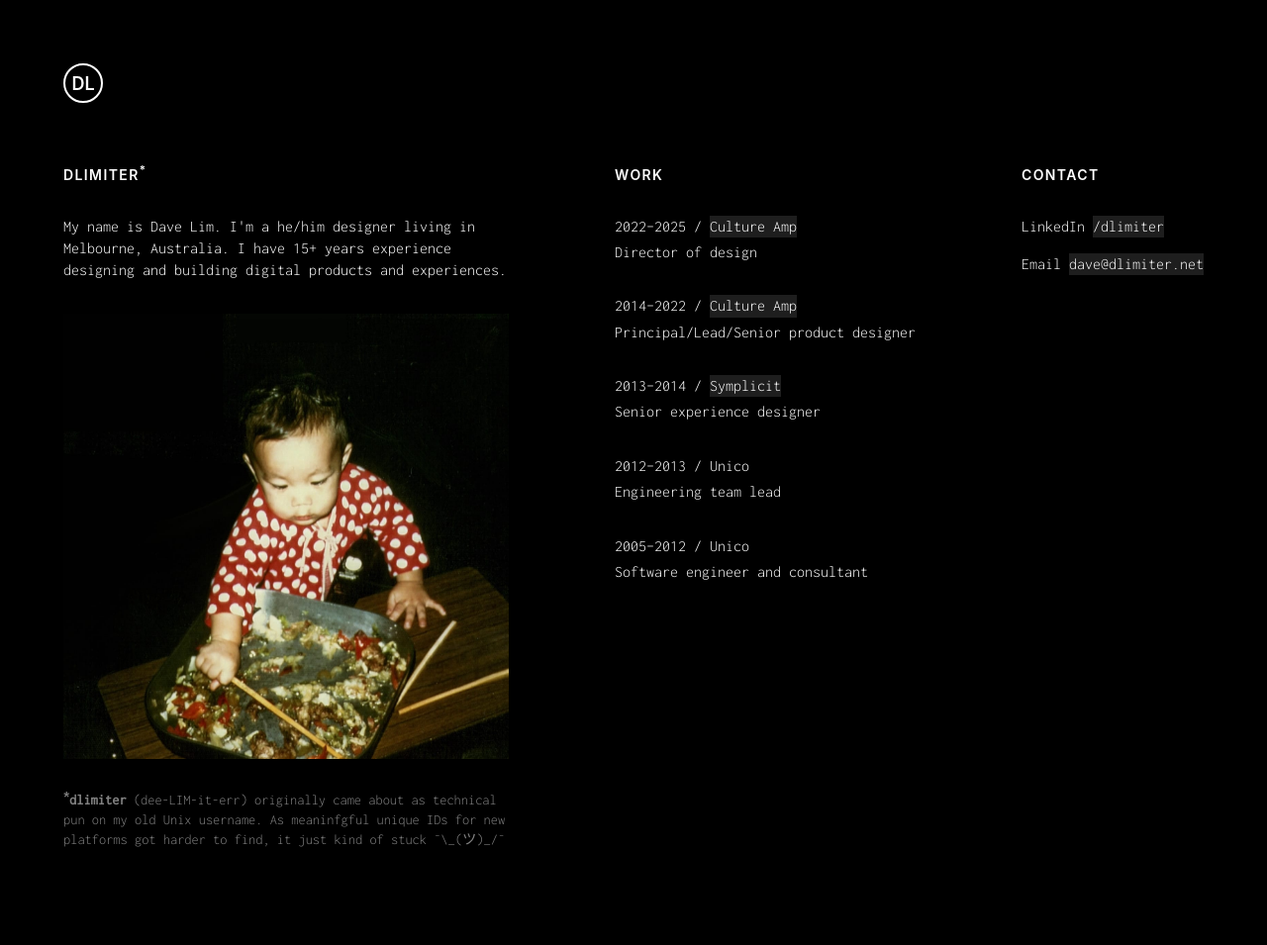
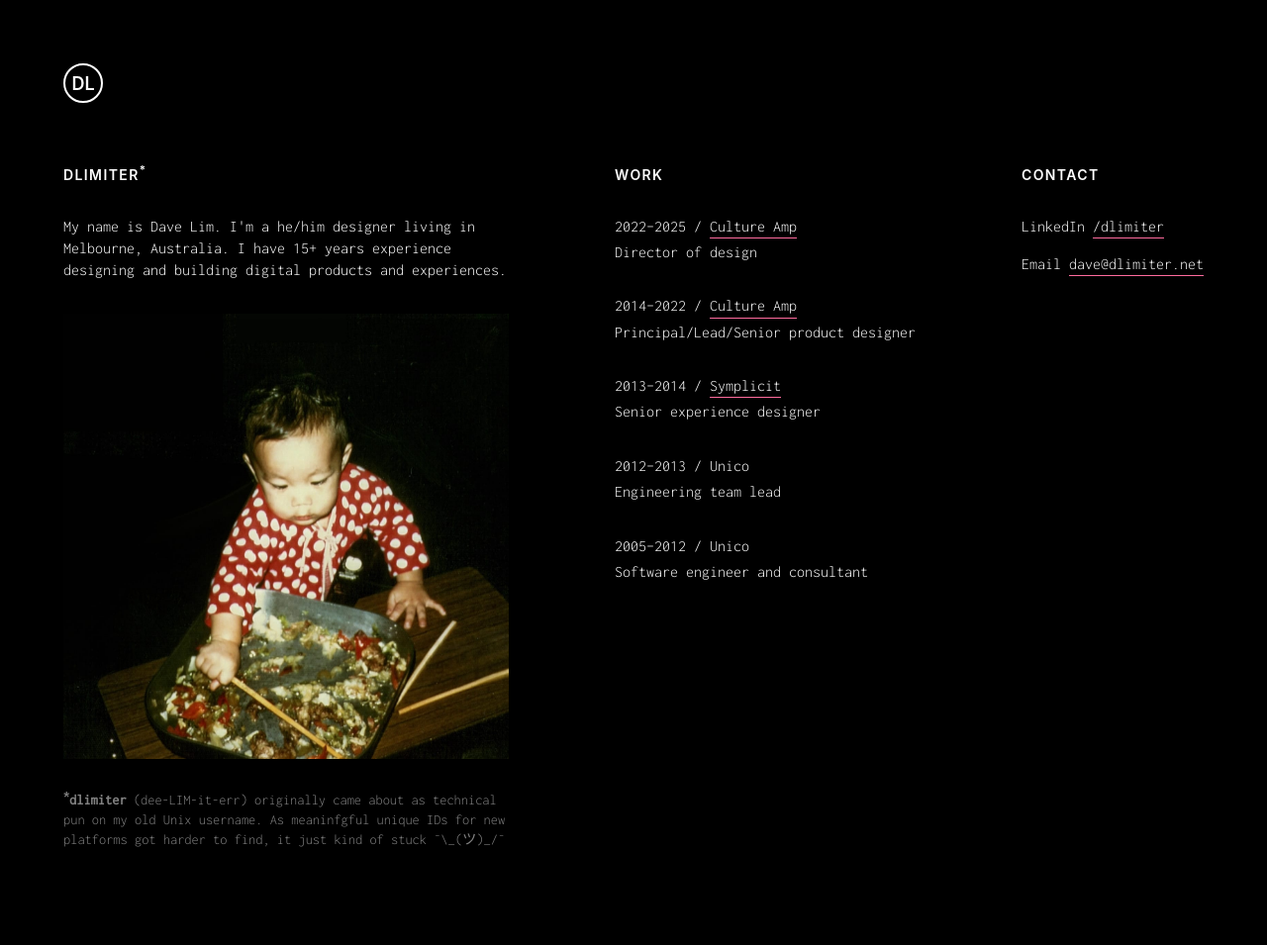
Before and after one commit to dlimiter/dlimiter.github.io, a Jekyll site: the page built from index.html, in a window 1280 px wide. Shown: the whole page at 99% size. Built offline with Jekyll 4.4.1, drawn with Linux system fonts in a browser that asks for light colours; some web fonts are replaced.

Commit message:
Tweak to make link styles more clear

```diff
--- a/_sass/_placeholder.scss
+++ b/_sass/_placeholder.scss
@@ -78,13 +78,22 @@
     // text-decoration-thickness: 0.05rem;
     // text-decoration-style: solid;
     // text-underline-offset: 0.25rem;
-    background: #ffffff1e;
+    //background: #ffffff1e;
     position: relative;
     color: #ffffff;
     display: inline-block;
-    // transition: text-decoration 0.2s ease;
     transition: background 0.2s ease;
-
+    &::after {
+      content:"";
+      width: 100%;
+      position: absolute;
+      bottom: 0;
+      left: 0;
+      width: 100%;
+      background-color: #FF6B9D;
+      height: 0.01rem;
+      transition: all 0.3s ease;
+    }
     &::before {
       content: attr(aria-label);
       position: absolute;
@@ -103,9 +112,11 @@
       opacity: 1;
     }
 
-    &:hover {
+    &:hover::after {
       // text-decoration: none;
       // text-decoration-style: wavy;
+      //width: 0;
+      height: 10px;
       background: transparent;
     }
   }
```
